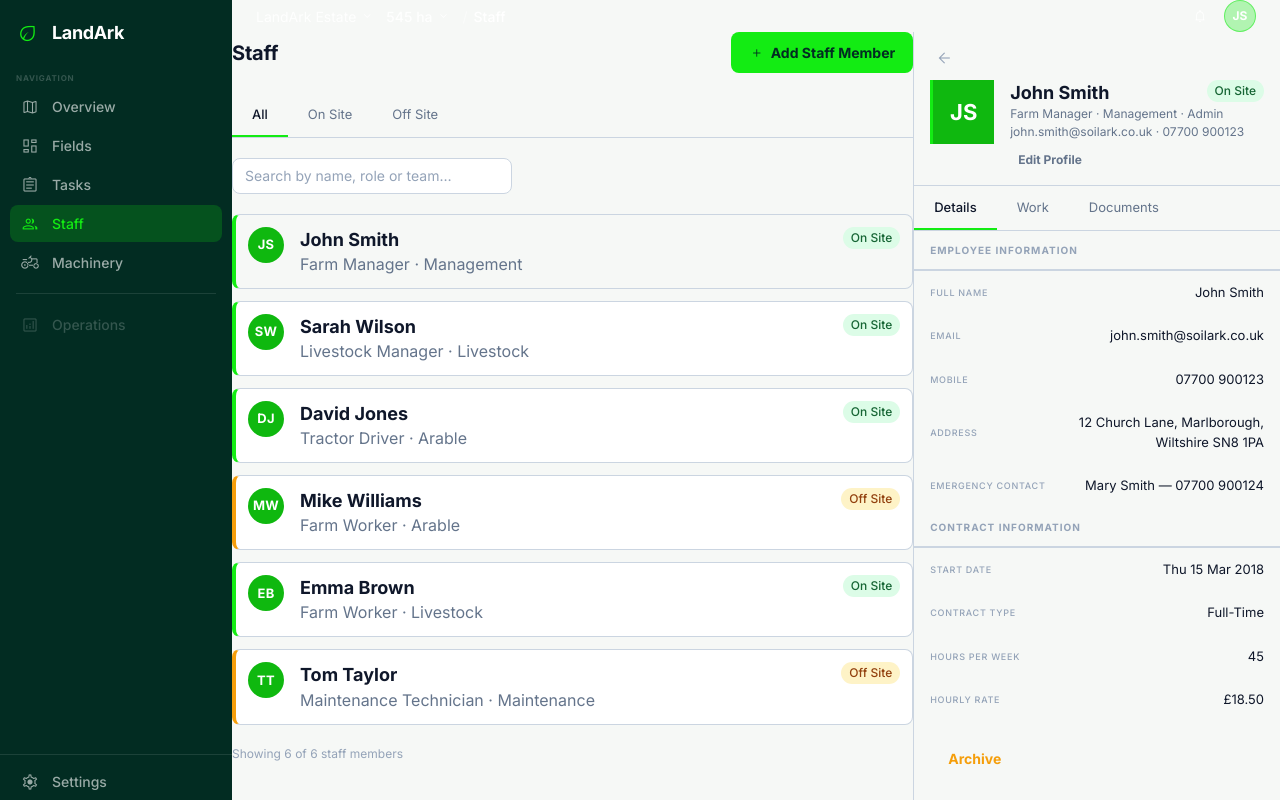
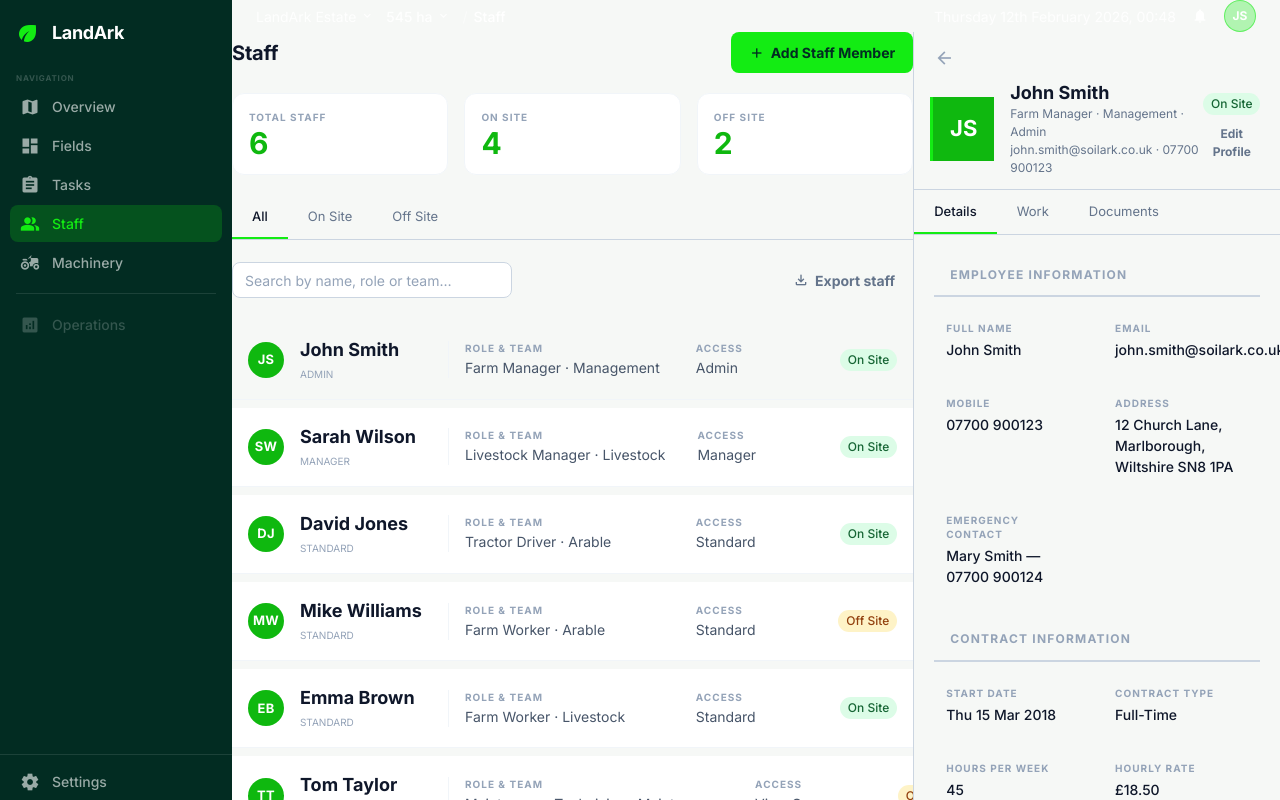
Before and after one commit to George-Corfield/estate-demo-v3, a React (Vite) app in the folder soilark/: page /staff in a window 1280 px wide. Both pictures are taken after a click on the element 756 px from the left and 366 px from the top of the page. Built offline with nearby package versions, Linux system fonts and the light colour scheme.

Commit message:
Update styles for machinery and staff

```diff
--- a/soilark/index.html
+++ b/soilark/index.html
@@ -5,7 +5,7 @@
     <meta name="viewport" content="width=device-width, initial-scale=1.0" />
     <title>LandArk — Estate Management</title>
     <link href="https://fonts.googleapis.com/css2?family=Inter:wght@300;400;500;600;700&display=swap" rel="stylesheet" />
-    <link href="https://fonts.googleapis.com/css2?family=Material+Symbols+Outlined:opsz,wght,FILL,GRAD@20,300,0,0" rel="stylesheet" />
+    <link href="https://fonts.googleapis.com/css2?family=Material+Symbols+Outlined:opsz,wght,FILL,GRAD@20..48,100..700,0..1,-50..200" rel="stylesheet" />
   </head>
   <body>
     <div id="root"></div>
--- a/soilark/src/components/layout/TopBar.jsx
+++ b/soilark/src/components/layout/TopBar.jsx
@@ -3,6 +3,7 @@
 import { NAV_ITEMS } from '../../constants/navigation'
 import { estateStats } from '../../data/estateStats'
 import EstateStatsDropdown from './EstateStatsDropdown'
+import { formatOrdinalDate } from '../../utils/dates'
 
 export default function TopBar() {
   const location = useLocation()
@@ -10,12 +11,21 @@
   const [showStats, setShowStats] = useState(false)
   const estateSwitchRef = useRef(null)
   const statsRef = useRef(null)
+  const [dateStr, setDateStr] = useState(formatOrdinalDate(new Date()))
 
   const currentItem = NAV_ITEMS.find(item => {
     if (item.path === '/') return location.pathname === '/'
     return location.pathname.startsWith(item.path)
   })
   const pageName = currentItem?.label || 'Overview'
+
+
+  useEffect(() => {
+    const interval = setInterval(() => {
+      setDateStr(formatOrdinalDate(new Date()))
+    }, 10000)
+    return () => clearInterval(interval)
+  }, [])
 
   // Close on click outside
   useEffect(() => {
@@ -154,6 +164,7 @@
 
       {/* Right: Notifications + Avatar */}
       <div className="flex items-center gap-3">
+        <div className="text-body opacity-90" style={{color: 'white'}}>{dateStr}</div>
         <button
           style={{
             background: 'none',
--- a/soilark/src/index.css
+++ b/soilark/src/index.css
@@ -161,6 +161,15 @@
   font-size: 12px;
   font-weight: 400;
   line-height: 1.5;
+}
+
+.text-label-large {
+  font-family: var(--font-body);
+  font-size: 12px;
+  font-weight: 700;
+  line-height: 1.4;
+  letter-spacing: 0.1em;
+  text-transform: uppercase;
 }
 
 .text-label {
@@ -470,7 +479,7 @@
 
 /* Material Symbols */
 .material-symbols-outlined {
-  font-variation-settings: 'FILL' 0, 'wght' 300, 'GRAD' 0, 'opsz' 20;
+  font-variation-settings: 'FILL' 1, 'wght' 400, 'GRAD' 0, 'opsz' 24;
   font-size: 20px;
 }
 
--- a/soilark/src/modules/machinery/MachineryListView.jsx
+++ b/soilark/src/modules/machinery/MachineryListView.jsx
@@ -156,59 +156,69 @@
         {/* Equipment Card List */}
         <div className="flex flex-col gap-3">
           {filtered.map(equipment => {
-            const icon = TYPE_ICON_MAP[equipment.type] || 'build'
-            const badgeClass = MACHINERY_STATUS_COLORS[equipment.status] || 'badge-neutral'
-            const isOverdue = equipment.hours >= equipment.nextServiceDue
-            const accentClass = equipment.status === 'Active'
-              ? 'card-accent-healthy'
-              : equipment.status === 'Maintenance'
-                ? 'card-accent-attention'
-                : ''
+            const icon = TYPE_ICON_MAP[equipment.type] || 'build';
+            const badgeClass = MACHINERY_STATUS_COLORS[equipment.status] || 'badge-neutral';
+            const isOverdue = equipment.hours >= equipment.nextServiceDue;
 
             return (
               <div
                 key={equipment.id}
-                className={`card ${accentClass}`}
                 onClick={() => onEquipmentClick(equipment.id)}
-                style={{ cursor: 'pointer', transition: 'all var(--duration-fast) ease' }}
-                onMouseEnter={e => { e.currentTarget.style.background = 'var(--color-surface-200)' }}
-                onMouseLeave={e => { e.currentTarget.style.background = '' }}
+                className="group flex items-center p-4 mb-2"
+                style={{
+                  cursor: 'pointer',
+                  background: 'white',
+                  borderBottom: `1px solid var(--color-slate-100)`,
+                  transition: 'background 0.2s ease'
+                }}
+                onMouseEnter={e => { e.currentTarget.style.background = 'var(--color-surface-50)' }}
+                onMouseLeave={e => { e.currentTarget.style.background = 'white' }}
               >
-                <div className="flex items-start gap-4">
-                  {/* Category Icon */}
-                  <div style={{ width: 36, height: 36, borderRadius: 'var(--radius-sm)', background: 'var(--color-surface-200)', display: 'flex', alignItems: 'center', justifyContent: 'center', flexShrink: 0 }}>
-                    <span className="material-symbols-outlined" style={{ color: 'var(--color-slate-500)', fontSize: 18 }}>{icon}</span>
+                {/* 1. Identity Column (The "What") */}
+                <div className="flex items-center gap-4 w-1/3 min-w-[250px]">
+                  <div style={{ width: 40, height: 40, borderRadius: '8px', background: 'var(--color-surface-100)', display: 'flex', alignItems: 'center', justifyContent: 'center', flexShrink: 0 }}>
+                    <span className="material-symbols-outlined" style={{ color: 'var(--color-slate-700)', fontSize: 20 }}>{icon}</span>
                   </div>
-
-                  {/* Content */}
-                  <div className="flex-1 min-w-0">
-                    <div className="flex items-start justify-between gap-3">
-                      <div>
-                        <p className="text-heading-4" style={{ color: 'var(--color-slate-900)', margin: 0 }}>{equipment.name}</p>
-                        <p className="text-body-small" style={{ color: 'var(--color-slate-500)', margin: 0 }}>
-                          {equipment.make} &middot; {equipment.model} &middot; {equipment.year}
-                        </p>
-                      </div>
-                      <span className={`badge ${badgeClass}`}>{equipment.status}</span>
-                    </div>
-                    <div className="flex items-center gap-6 mt-2">
-                      <div>
-                        <span className="text-data" style={{ color: 'var(--color-slate-900)' }}>{equipment.hours.toLocaleString()}</span>
-                        <span className="text-label" style={{ color: 'var(--color-slate-400)', marginLeft: 4 }}>HRS</span>
-                      </div>
-                      {equipment.nextServiceDue && (
-                        <div>
-                          <span className="text-label" style={{ color: 'var(--color-slate-400)', marginRight: 4 }}>NEXT SERVICE</span>
-                          <span className="text-data" style={{ color: isOverdue ? 'var(--color-amber-400)' : 'var(--color-slate-900)' }}>
-                            {equipment.nextServiceDue.toLocaleString()} hrs
-                          </span>
-                        </div>
-                      )}
-                    </div>
+                  <div className="truncate">
+                    <p className="font-bold text-slate-900 m-0 leading-tight">{equipment.name}</p>
+                    <p className="text-xs text-slate-500 m-0 uppercase tracking-wider">
+                      {equipment.make} • {equipment.model}
+                    </p>
                   </div>
                 </div>
+
+                {/* 2. Operational Column (The "Usage") - Centered */}
+                <div className="flex-1 flex flex-col items-center border-x border-slate-100 px-4">
+                  <span className="text-[10px] font-bold text-slate-400 uppercase tracking-tighter">Total Usage</span>
+                  <div>
+                    <span className="text-lg font-mono font-bold text-slate-900">{equipment.hours.toLocaleString()}</span>
+                    <span className="text-[10px] ml-1 text-slate-400">HRS</span>
+                  </div>
+                </div>
+
+                {/* 3. Maintenance Column (The "Deadline") - Centered */}
+                <div className="flex-1 flex flex-col items-center px-4">
+                  <span className="text-[10px] font-bold text-slate-400 uppercase tracking-tighter">Next Service</span>
+                  {equipment.nextServiceDue ? (
+                    <span
+                      className="font-semibold"
+                      style={{ color: isOverdue ? 'var(--color-red-50)' : 'var(color-slate-900)' }}
+                    >
+                      {equipment.nextServiceDue.toLocaleString()} <small className="text-[9px]">HRS</small>
+                    </span>
+                  ) : (
+                    <span className="text-slate-300">—</span>
+                  )}
+                </div>
+
+                {/* 4. Status Column (The "Condition") - Right Aligned */}
+                <div className="w-[120px] flex justify-end">
+                  <span className={`badge ${badgeClass} shadow-sm`}>
+                    {equipment.status}
+                  </span>
+                </div>
               </div>
-            )
+            );
           })}
         </div>
 
--- a/soilark/src/modules/staff/StaffDetailView.jsx
+++ b/soilark/src/modules/staff/StaffDetailView.jsx
@@ -79,7 +79,7 @@
         >
           <span className="material-symbols-outlined" style={{ fontSize: 20, color: 'var(--color-slate-400)' }}>arrow_back</span>
         </button>
-        <div className="flex items-start gap-4">
+        <div className="flex items-center gap-4">
           {/* Square profile pic with accent stripe */}
           <div style={{ position: 'relative', flexShrink: 0 }}>
             <div style={{
@@ -99,20 +99,23 @@
               {member.initials || <span className="material-symbols-outlined" style={{ fontSize: 28, color: '#fff' }}>person</span>}
             </div>
           </div>
-          <div className="flex-1 min-w-0">
-            <div className="flex items-start justify-between gap-2">
+          <div className="flex-1 flex justify-between min-w-0">
+            <div className="flex flex-col justify-center">
               <h2 className="text-heading-3" style={{ color: 'var(--color-slate-900)', margin: 0 }}>{member.name}</h2>
-              <span className={`badge ${badgeClass}`}>{member.status}</span>
-            </div>
               <p className="text-body-small" style={{ color: 'var(--color-slate-500)', margin: 0 }}>
               {member.role}{member.team ? ` · ${member.team}` : ''}{member.permissionLevel ? ` · ${member.permissionLevel}` : ''}
               </p>
               <p className="text-body-small" style={{ color: 'var(--color-slate-500)', margin: 0 }}>
                 {member.email}{member.mobile ? ` · ${member.mobile}` : ''}
               </p>
+            </div>
+            <div className='flex flex-col justify-center items-center'>
+              <span className={`badge ${badgeClass}`}>{member.status}</span>
               <button onClick={() => setEditing(!editing)} className="btn btn-ghost" style={{ marginTop: 6, padding: '4px 8px', fontSize: 12 }}>
                 Edit Profile
               </button>
+            </div>
+
           </div>
         </div>
       </div>
@@ -133,7 +136,7 @@
 
         {/* Details Tab */}
         {activeTab === 'details' && !editing && (
-          <div>
+          <div style={{ padding: 20 }} className='flex flex-col gap-5'>
             <FieldSection title="Employee Information">
               <FieldRow label="Full Name" value={member.name} />
               <FieldRow label="Email" value={member.email} />
@@ -323,38 +326,60 @@
   )
 }
 
+// function FieldRow({ label, value, mono }) {
+//   return (
+//     <div
+//       className="flex items-center justify-between"
+//       style={{
+//         padding: '12px 16px',
+//         borderBottom: '1px solid var(--color-surface-200)',
+//       }}
+//     >
+//       <span style={{ fontFamily: 'var(--font-mono)', fontSize: 9, fontWeight: 500, textTransform: 'uppercase', letterSpacing: '0.08em', color: 'var(--color-slate-400)' }}>
+//         {label}
+//       </span>
+//       <span style={{
+//         fontFamily: mono ? 'var(--font-mono)' : 'var(--font-body)',
+//         fontSize: 13,
+//         color: 'var(--color-slate-900)',
+//         textAlign: 'end',
+//         maxWidth: '60%',
+//       }}>
+//         {value || '—'}
+//       </span>
+//     </div>
+//   )
+// }
+
 function FieldRow({ label, value, mono }) {
   return (
-    <div
-      className="flex items-center justify-between"
-      style={{
-        padding: '12px 16px',
-        borderBottom: '1px solid var(--color-surface-200)',
-      }}
-    >
-      <span style={{ fontFamily: 'var(--font-mono)', fontSize: 9, fontWeight: 500, textTransform: 'uppercase', letterSpacing: '0.08em', color: 'var(--color-slate-400)' }}>
-        {label}
-      </span>
-      <span style={{
-        fontFamily: mono ? 'var(--font-mono)' : 'var(--font-body)',
-        fontSize: 13,
-        color: 'var(--color-slate-900)',
-        textAlign: 'end',
-        maxWidth: '60%',
-      }}>
-        {value || '—'}
-      </span>
+    <div style={{ padding: 12, background: 'var(--color-surface-100)', borderRadius: 'var(--radius-md)' }}>
+      <p className="text-label" style={{ color: 'var(--color-slate-400)', marginBottom: 4 }}>{label}</p>
+      <p className="text-body" style={{ color: 'var(--color-slate-900)', fontWeight: 500, margin: 0 }}>{value}</p>
     </div>
   )
 }
+
+// function FieldSection({ title, children }) {
+//   return (
+//     <div>
+//       <div style={{ padding: '12px 16px', borderBottom: '2px solid var(--color-surface-300)' }}>
+//         <h3 className="text-label" style={{ color: 'var(--color-slate-400)', margin: 0 }}>{title}</h3>
+//       </div>
+//       {children}
+//     </div>
+//   )
+// }
 
 function FieldSection({ title, children }) {
   return (
     <div>
       <div style={{ padding: '12px 16px', borderBottom: '2px solid var(--color-surface-300)' }}>
-        <h3 className="text-label" style={{ color: 'var(--color-slate-400)', margin: 0 }}>{title}</h3>
+        <h3 className="text-label-large" style={{ color: 'var(--color-slate-400)', margin: 0 }}>{title}</h3>
       </div>
+      <div className='grid grid-cols-2 gap-3' style={{paddingTop: '12px'}}>
         {children}
+      </div>
     </div>
   )
 }
--- a/soilark/src/modules/staff/StaffListView.jsx
+++ b/soilark/src/modules/staff/StaffListView.jsx
@@ -89,7 +89,7 @@
         </div>
 
         {/* Stat Strip */}
-        {!compressed && (
+        {(
           <div className="grid grid-cols-3 gap-4">
             <div className="stat-card">
               <p className="text-label" style={{ color: 'var(--color-slate-400)', marginBottom: 4 }}>Total Staff</p>
@@ -120,7 +120,7 @@
             style={{ maxWidth: 280 }}
           />
           <div className="flex-1" />
-          {!compressed && (
+          {(
             <button onClick={() => exportCSV(staff)} className="btn btn-ghost">
               <span className="material-symbols-outlined" style={{ fontSize: 16 }}>download</span>
               Export staff
@@ -137,48 +137,61 @@
         )}
 
         {/* Staff Card List */}
-        <div className="flex flex-col gap-3">
+        <div className="flex flex-col gap-2">
           {filtered.map(member => {
-            const badgeClass = STAFF_STATUS_COLORS[member.status] || 'badge-neutral'
-            const accentClass = member.status === 'On Site'
-              ? 'card-accent-healthy'
-              : member.status === 'Off Site'
-                ? 'card-accent-attention'
-                : ''
-            const isSelected = member.id === selectedStaffId
+            const badgeClass = STAFF_STATUS_COLORS[member.status] || 'badge-neutral';
+            const isSelected = member.id === selectedStaffId;
 
             return (
               <div
                 key={member.id}
-                className={`card ${accentClass}`}
                 onClick={() => onStaffClick(member.id)}
+                className="group flex items-center p-4"
                 style={{
                   cursor: 'pointer',
                   transition: 'all var(--duration-fast) ease',
-                  background: isSelected ? 'var(--color-surface-200)' : undefined,
+                  background: isSelected ? 'var(--color-surface-200)' : 'white',
+                  borderBottom: `1px solid var(--color-slate-100)`,
+                  borderRadius: 'var(--radius-md)' // Optional: keep if you want them to look like cards
                 }}
-                onMouseEnter={e => { if (!isSelected) e.currentTarget.style.background = 'var(--color-surface-200)' }}
-                onMouseLeave={e => { if (!isSelected) e.currentTarget.style.background = '' }}
+                onMouseEnter={e => { if (!isSelected) e.currentTarget.style.background = 'var(--color-surface-50)' }}
+                onMouseLeave={e => { if (!isSelected) e.currentTarget.style.background = isSelected ? 'var(--color-surface-200)' : 'white' }}
               >
-                <div className="flex items-start gap-4">
+                {/* 1. Profile & Name (The "Who") - 30% Width */}
+                <div className="flex items-center gap-4 w-[30%] min-w-[200px]">
                   <ProfileCircle name={member.name} initials={member.initials} />
-                  <div className="flex-1 min-w-0">
-                    <div className="flex items-start justify-between gap-3">
-                      <div>
-                        <p className="text-heading-3" style={{ color: 'var(--color-slate-900)', margin: 0 }}>{member.name}</p>
-                        <p className="text-body-large" style={{ color: 'var(--color-slate-500)', margin: 0 }}>
-                          {member.role}{member.team ? ` · ${member.team}` : ''}
-                        </p>
-                      </div>
-                      <span className={`badge ${badgeClass}`}>{member.status}</span>
-                    </div>
-                    {!compressed && (
-                      <div className="flex items-center gap-2 mt-1">
-                        <span style={{ fontFamily: 'var(--font-mono)', fontSize: 9, fontWeight: 500, textTransform: 'uppercase', letterSpacing: '0.08em', color: 'var(--color-slate-400)' }}>Permission</span>
-                        <span style={{ fontFamily: 'var(--font-mono)', fontSize: 9, fontWeight: 500, textTransform: 'uppercase', letterSpacing: '0.08em', color: 'var(--color-slate-900)' }}>{member.permissionLevel}</span>
-                      </div>
+                  <div className="truncate">
+                    <p className="text-heading-3" style={{ color: 'var(--color-slate-900)', margin: 0 }}>{member.name}</p>
+                    {/* Permission moved here if compressed, or kept as a small tag */}
+                    {(
+                      <span className="text-[10px] font-mono text-slate-400 uppercase">{member.permissionLevel}</span>
                     )}
                   </div>
+                </div>
+
+                {/* 2. Role & Team (The "Position") - Centered Expansion */}
+                <div className="flex-1 px-4 border-l border-slate-100">
+                  <p className="text-label" style={{ color: 'var(--color-slate-400)', fontSize: 10, marginBottom: 2 }}>ROLE & TEAM</p>
+                  <p className="text-body truncate" style={{ color: 'var(--color-slate-600)', margin: 0 }}>
+                    {member.role}{member.team ? ` · ${member.team}` : ''}
+                  </p>
+                </div>
+
+                {/* 3. Permissions (The "Access") - Only if not compressed */}
+                {(
+                  <div className="w-[15%] px-4 flex flex-col">
+                    <span className="text-label" style={{ color: 'var(--color-slate-400)', fontSize: 10, marginBottom: 2 }}>ACCESS</span>
+                    <span className="text-body truncate" style={{color: 'var(--color-slate-600)' }}>
+                      {member.permissionLevel}
+                    </span>
+                  </div>
+                )}
+
+                {/* 4. Status (The "Availability") - Right Aligned */}
+                <div className="w-[120px] flex justify-end shrink-0">
+                  <span className={`badge ${badgeClass} justify-center`}>
+                    {member.status}
+                  </span>
                 </div>
               </div>
             )
```
Also changed, not shown: soilark/src/modules/machinery/MachineryDetailView.jsx (+56 -31 lines). Lines whose indentation alone changed are shown as unchanged.
